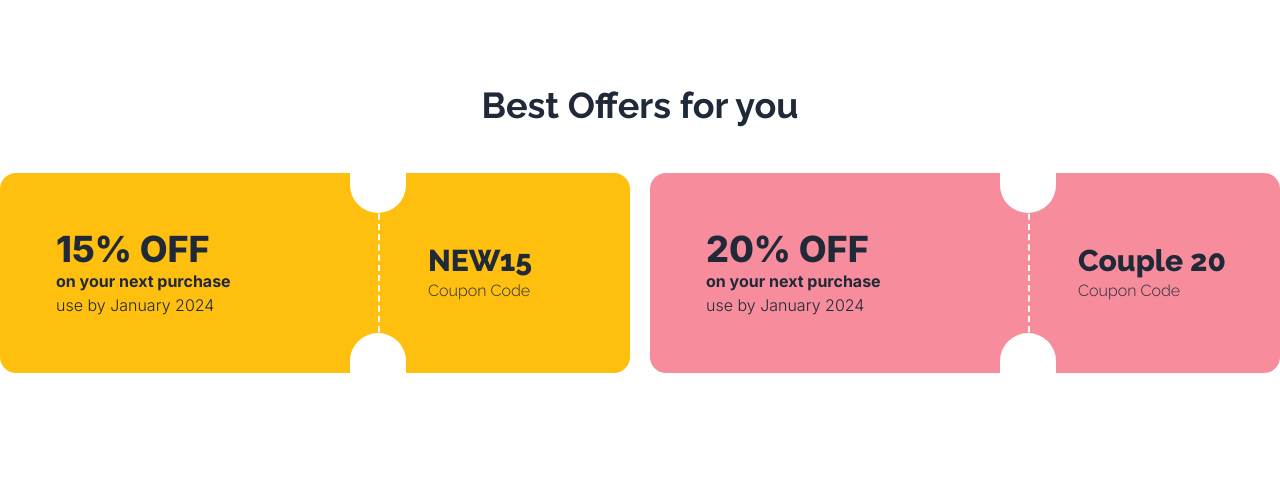
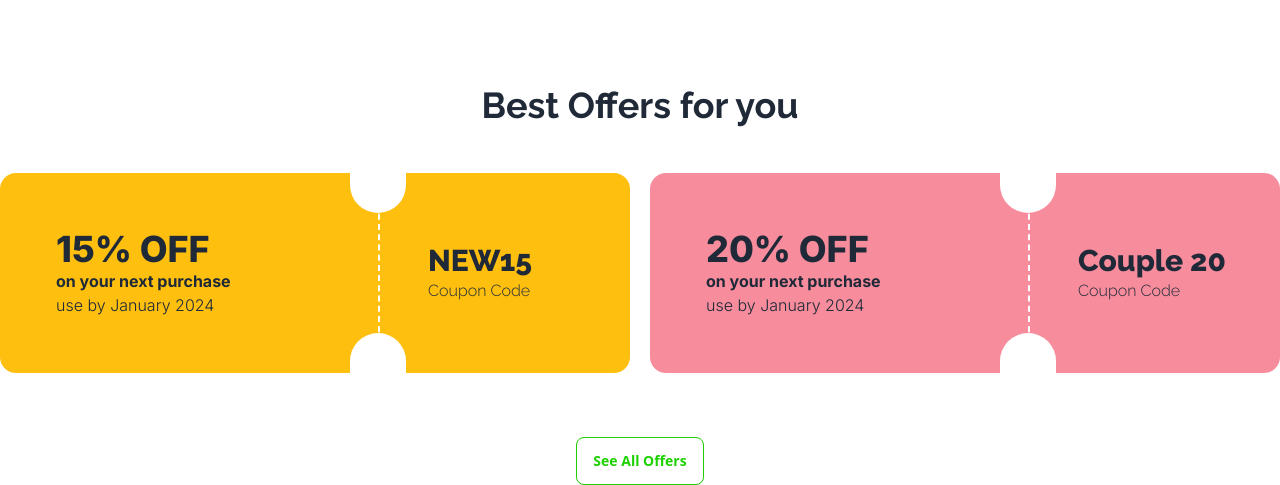
Before and after one commit to Jaman-Shah/smart-ticketing, a plain HTML site: page index.html in a window 1280 px wide. Shown: the part 647-1132 px from the top of the page. Before the commit the page ends 1020 px from the top, so only its background shows below. Drawn offline with nearby package versions, Linux system fonts and the light colour scheme.

Commit message:
I forgot to add the see all offer button inside the best offer secton , so, this was added and the section finished

```diff
--- a/index.html
+++ b/index.html
@@ -189,6 +189,8 @@
 
         <!-- cards ends -->
 
+        <div class="text-center mt-16"><button class="btn border-[#1DD100] text-[#1DD100] bg-white">See All Offers</button></div>
+
       </section>
 
       <!-- best offer section ends -->
```
